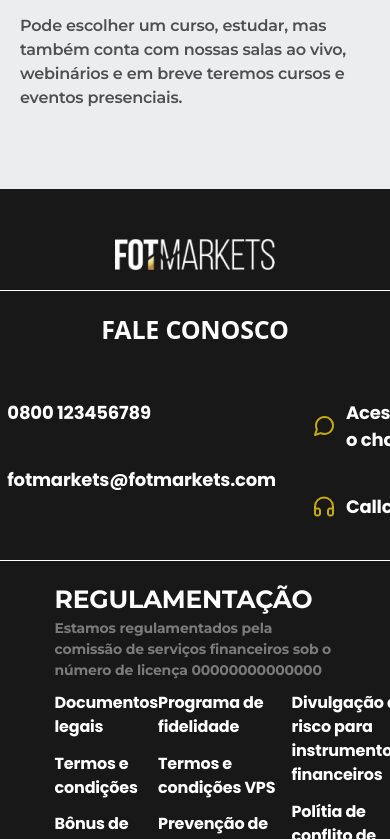
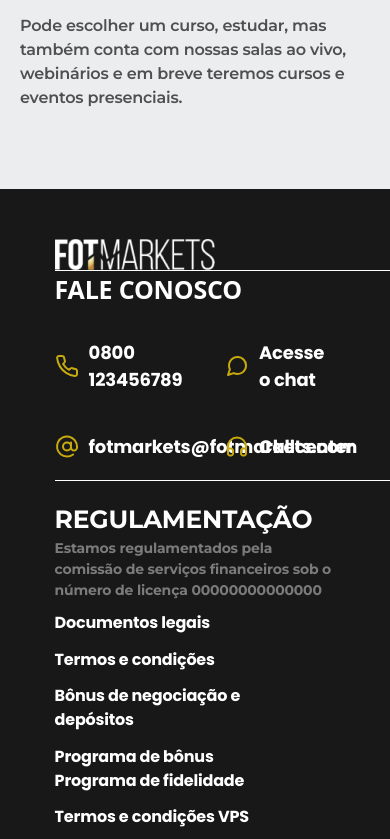
Before and after one commit to thiago-ss/fot-market, a React (Vite) app: page / in a window 390 px wide. Shown: the part 5866-6705 px from the top of the page. Built offline with nearby package versions, Linux system fonts and the light colour scheme.

Commit message:
update resposive footer (320px)

```diff
--- a/src/components/Footer.jsx
+++ b/src/components/Footer.jsx
@@ -3,15 +3,16 @@ import logo from '/logo.png'
 
 export default function Footer() {
   return (
-    <section className="h-[650px] bg-[#181818] py-[50px] flex flex-col px-[14%]">
-      <div className="flex flex-col justify-center items-center gap-[20px]">
+    <section className="h-[650px] bg-[#181818] py-[50px] flex flex-col px-[14%] sm:px-[10px] sm:h-[1080px]">
+      <div className="lg:flex lg:flex-col lg:justify-center xl:flex xl:flex-col xl:justify-center
+      2xl:flex 2xl:flex-col 2xl:justify-center items-center gap-[20px]">
         <a href="">
           <img src={logo} alt="FOT Markets logo" />
         </a>
         <div className='footer-line' />
-        <h2 className='uppercase text-white font-bold text-[25px] mb-[30px]'>fale conosco</h2>
-        <div className='flex gap-[60px] text-[18px] font-bold font-poppins mb-[20px]'>
-          <div className='flex flex-col gap-[40px]'>
+        <h2 className='uppercase text-white font-bold text-[25px] mb-[30px] sm:mt-[10px]'>fale conosco</h2>
+        <div className='grid grid-cols-2 gap-[60px] text-[18px] font-bold font-poppins mb-[20px] sm:grid-cols-1'>
+          <div className='grid grid-cols-1 gap-[40px]'>
             {getInTouch1.map((item) => (
               <div key={item.id} className='flex gap-[10px]'>
                 <img src={item.imgUrl} />
@@ -19,7 +20,7 @@ export default function Footer() {
               </div>
             ))}
           </div>
-          <div className="flex flex-col gap-[40px]">
+          <div className="grid grid-cols-1 gap-[40px]">
             {getInTouch2.map((item) => (
               <div key={item.id} className='flex gap-[10px]'>
                 <img src={item.imgUrl} />
@@ -37,20 +38,20 @@ export default function Footer() {
             financeiros sob o número de licença 00000000000000
           </p>
       </div>
-      <div className="flex justify-between font-poppins font-bold text-white">
-        <div className='flex flex-col max-w-[250px] gap-5'>
+      <div className="lg:flex lg:justify-between xl:flex xl:justify-between 2xl:flex 2xl:justify-between font-poppins font-bold text-white">
+        <div className='grid grid-cols-1 max-w-[250px] gap-5'>
           {footerContent1.map((item, index) => (
             <p>{item}</p>
           ))}
         </div>
 
-        <div className='flex flex-col max-w-[250px] gap-5'>
+        <div className='grid grid-cols-1 max-w-[250px] gap-5'>
           {footerContent2.map((item, index) => (
             <p key={index}>{item}</p>
           ))}
         </div>
 
-        <div className='flex flex-col max-w-[250px] gap-5'>
+        <div className='grid grid-cols-1 max-w-[250px] gap-5'>
           {footerContent3.map((item, index) => (
             <p key={index}>{item}</p>
           ))}
```
